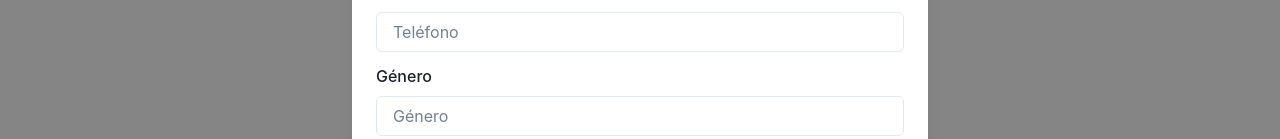
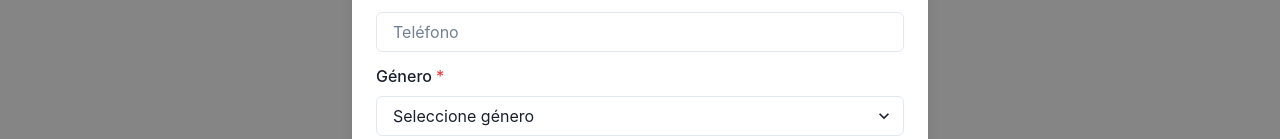
Before and after one commit to JorgePeralta6/DA-Front, a React (Vite) app: page /userListPage in a window 1280 px wide. Both pictures are taken after a click on the button "Agregar Usuario". Shown: the part 658-797 px from the top of the page. Built offline with nearby package versions, Linux system fonts and the light colour scheme; no server answers.

Commit message:
Errores correcciones

```diff
--- a/src/components/users/UserListPage.jsx
+++ b/src/components/users/UserListPage.jsx
@@ -12,6 +12,7 @@ import {
   ModalBody,
   ModalFooter,
   Input,
+  Select,
   Stack,
   Table,
   Thead,
@@ -99,7 +100,7 @@ const handleDeleteUser = async (numero) => {
         onClose();
         reset(); // Limpiar formulario
         setSelectedUser(null);
-        await fetchUsersData(); // Recargar la lista
+        await fetchUsersData(); // Recargar la
       }
     } catch (error) {
       console.error("Error al actualizar usuario:", error);
@@ -430,10 +431,19 @@ const handleDeleteUser = async (numero) => {
                   name="genero"
                   control={control}
                   defaultValue=""
-                  render={({ field }) => (
-                    <FormControl>
+                  rules={{ required: "El género es obligatorio" }}
+                  render={({ field, fieldState }) => (
+                    <FormControl isRequired isInvalid={!!fieldState.error}>
                       <FormLabel>Género</FormLabel>
-                      <Input placeholder="Género" {...field} />
+                      <Select placeholder="Seleccione género" {...field}>
+                        <option value="MASCULINO">Masculino</option>
+                        <option value="FEMENINO">Femenino</option>
+                      </Select>
+                      {fieldState.error && (
+                        <Text color="red.500" fontSize="sm" mt={1}>
+                          {fieldState.error.message}
+                        </Text>
+                      )}
                     </FormControl>
                   )}
                 />
```
